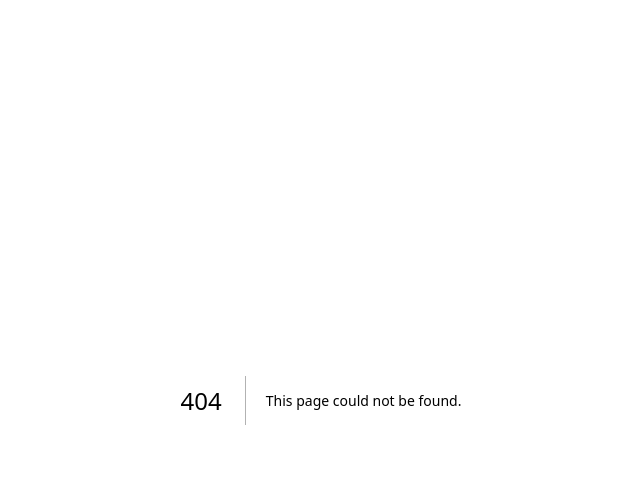
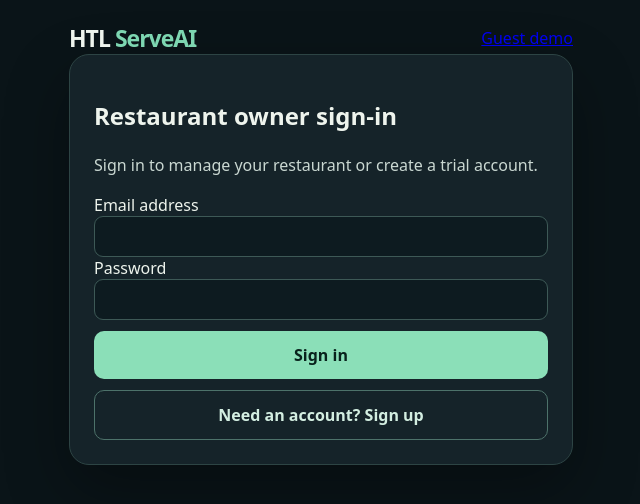
Before and after one commit to FahadIbrahim93/Htl-ServeAI, a Next.js app in the folder apps/web/: page /login in a window 1280 px wide. Before the commit this address had no page. Shown: the top 504 px of the page, without its empty margins (319-959 px from the left). Built offline with nearby package versions, Linux system fonts and the light colour scheme.

Commit message:
feat(auth): add owner auth, onboarding and dashboard routes

```diff
--- /dev/null
+++ b/apps/web/src/app/login/page.tsx
@@ -0,0 +1,13 @@
+import Link from 'next/link';
+import {AuthForm} from '@/components/auth-form';
+
+export default function Login(){
+  return <main>
+    <header><strong>HTL <span>ServeAI</span></strong><Link href="/">Guest demo</Link></header>
+    <section className="panel">
+      <h1>Restaurant owner sign-in</h1>
+      <p>Sign in to manage your restaurant or create a trial account.</p>
+      <AuthForm/>
+    </section>
+  </main>;
+}
```
